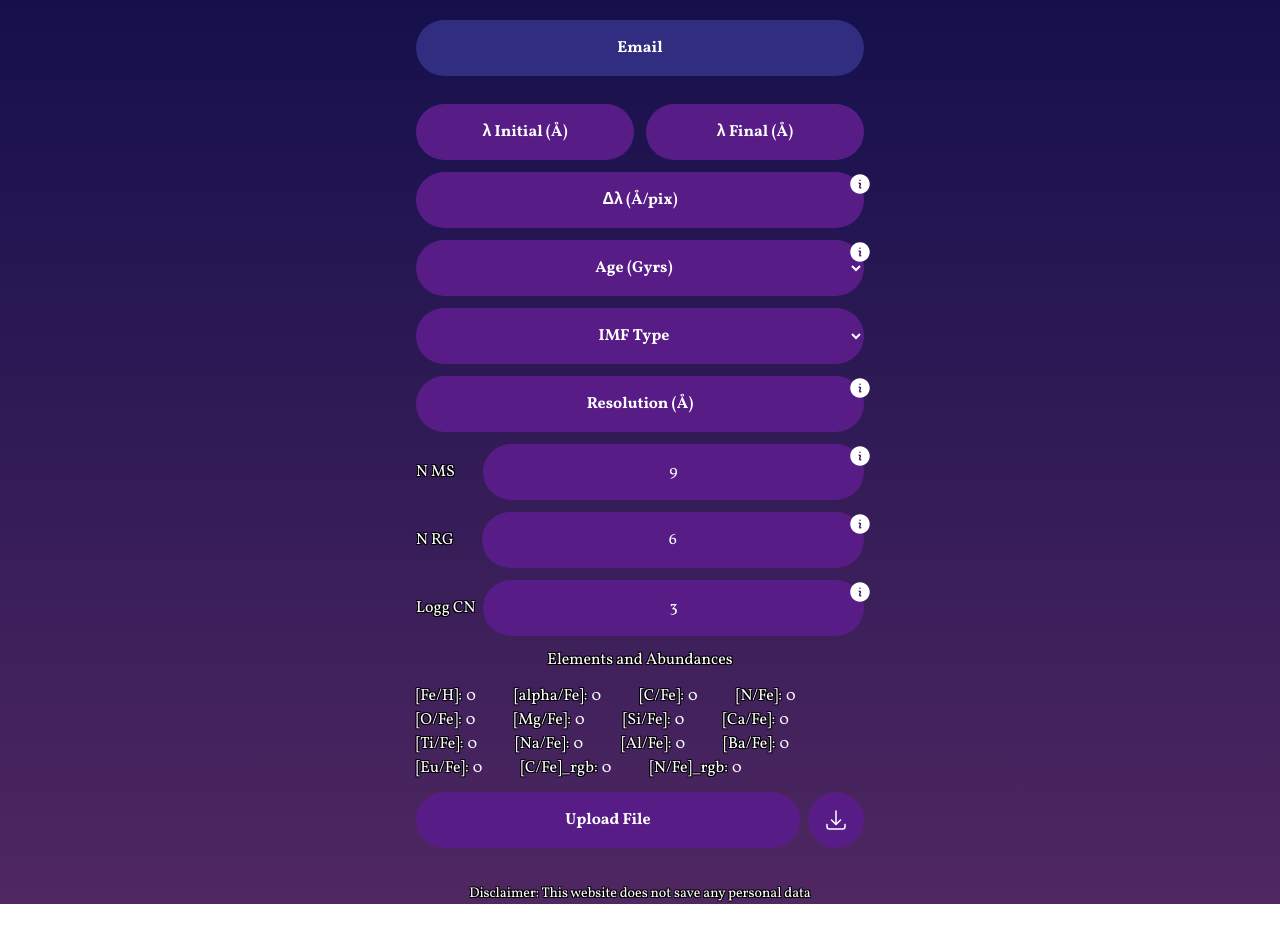
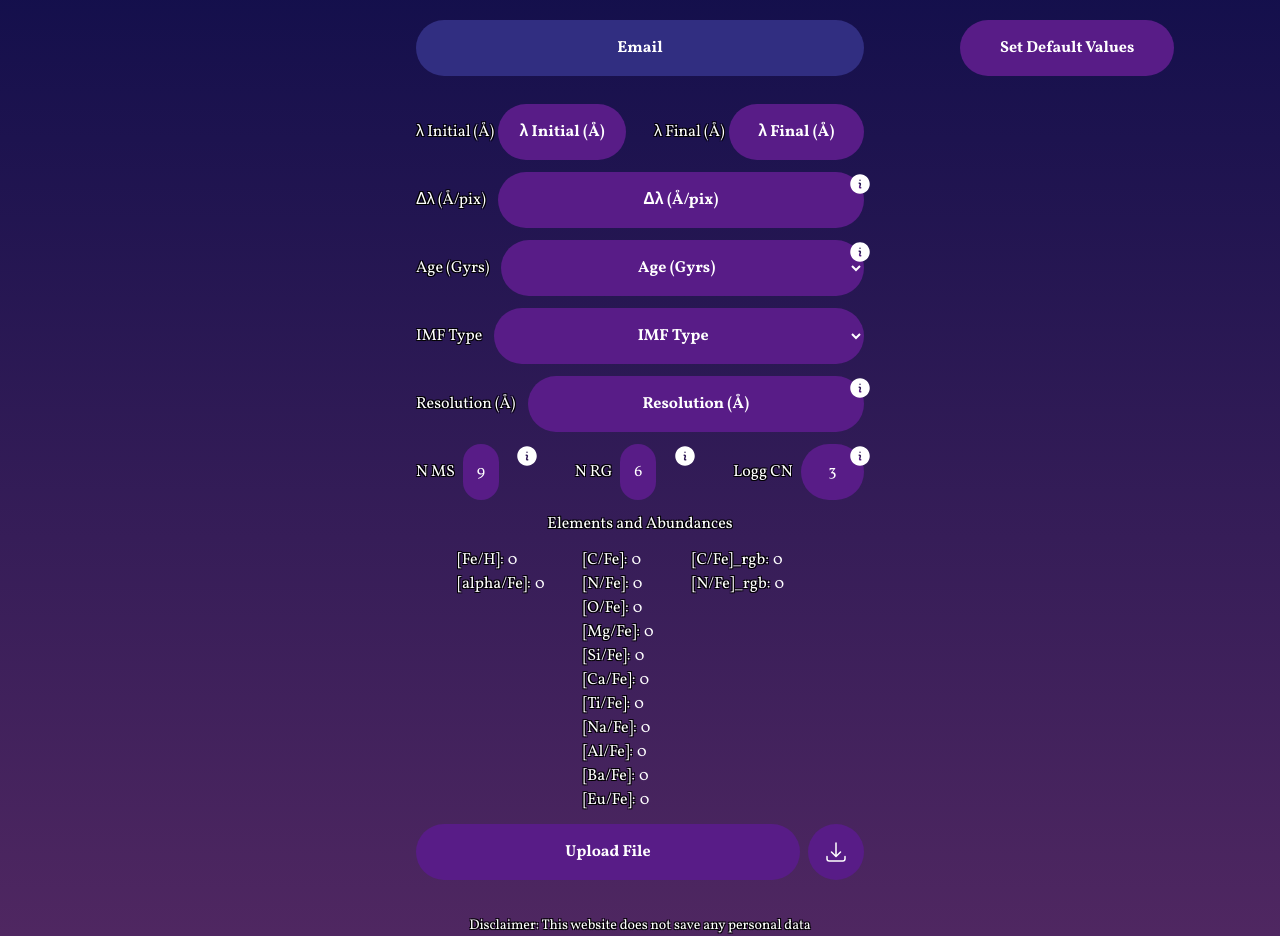
Before and after one commit to MiliArizla/ssps-website, a Next.js app: page / in a window 1280 px wide. Shown: the part 260-1196 px from the top of the page. Before the commit the page ends 1164 px from the top, so only its background shows below. Built offline with nearby package versions, Linux system fonts and the light colour scheme.

Commit message:
feat: add the default values button, fixed the elements and abundances and reorganize the inputs

```diff
--- /dev/null
+++ b/app/InfoTooltip2.component.tsx
@@ -0,0 +1,32 @@
+import React from "react";
+
+export interface InfoToolTip2Props {
+  information: string;
+}
+
+export const InfoToolTip2: React.FC<
+  React.PropsWithChildren<InfoToolTip2Props>
+> = ({ information, children }) => {
+  return (
+    <div className="relative w-full">
+      <span
+        className="info-button absolute right-2 cursor-pointer"
+        title={information}
+      >
+        <svg
+          xmlns="http://www.w3.org/2000/svg"
+          viewBox="0 0 24 24"
+          fill="currentColor"
+          className="w-6 h-6"
+        >
+          <path
+            fillRule="evenodd"
+            d="M2.25 12c0-5.385 4.365-9.75 9.75-9.75s9.75 4.365 9.75 9.75-4.365 9.75-9.75 9.75S2.25 17.385 2.25 12Zm8.706-1.442c1.146-.573 2.437.463 2.126 1.706l-.709 2.836.042-.02a.75.75 0 0 1 .67 1.34l-.04.022c-1.147.573-2.438-.463-2.127-1.706l.71-2.836-.042.02a.75.75 0 1 1-.671-1.34l.041-.022ZM12 9a.75.75 0 1 0 0-1.5.75.75 0 0 0 0 1.5Z"
+            clipRule="evenodd"
+          />
+        </svg>
+      </span>
+      {children}
+    </div>
+  );
+};
--- a/app/page.tsx
+++ b/app/page.tsx
@@ -2,6 +2,7 @@
 
 import { useState } from "react";
 import { InfoToolTip } from "./InfoTooltip.component";
+import { InfoToolTip2 } from "./InfoTooltip2.component";
 import { useRouter } from "next/navigation";
 import Joi from "joi";
 import { v4 as uuidv4 } from "uuid";
@@ -18,7 +19,9 @@ interface Spectrum {
   nms: number;
   nrg: number;
   loggcn: number;
-  abundances: Array<number>;
+  abundances1: Array<number>;
+  abundances2: Array<number>;
+  abundances3: Array<number>;
 }
 
 const romanNumber: Array<string> = ["I", "II", "III", "IV", "V", "VI", "VII"];
@@ -51,9 +54,9 @@ export default function Home() {
 
   const router = useRouter();
 
-  const elements = [
-    "[Fe/H]",
-    "[alpha/Fe]",
+  const elements1 = ["[Fe/H]", "[alpha/Fe]"];
+
+  const elements2 = [
     "[C/Fe]",
     "[N/Fe]",
     "[O/Fe]",
@@ -65,13 +68,17 @@ export default function Home() {
     "[Al/Fe]",
     "[Ba/Fe]",
     "[Eu/Fe]",
-    "[C/Fe]_rgb",
-    "[N/Fe]_rgb",
   ];
 
-  const [abundances, setAbundances] = useState([
-    0, 0, 0, 0, 0, 0, 0, 0, 0, 0, 0, 0, 0, 0, 0,
+  const elements3 = ["[C/Fe]_rgb", "[N/Fe]_rgb"];
+
+  const [abundances1, setAbundances1] = useState([0, 0]);
+
+  const [abundances2, setAbundances2] = useState([
+    0, 0, 0, 0, 0, 0, 0, 0, 0, 0, 0,
   ]);
+
+  const [abundances3, setAbundances3] = useState([0, 0]);
 
   const [selectedSpectrum, setSelectedSpectrum] = useState<
     string | undefined
@@ -92,6 +99,22 @@ export default function Home() {
     !isNaN(resolution as number) &&
     resolution !== ("" as unknown as number);
 
+  function defaultValues() {
+    setInitialLambda(8000);
+    setFinalLambda(9000);
+    setDeltaLambda(0.1);
+    setAge(12);
+    setImfType("Salpeter");
+    setImfSlope(undefined);
+    setResolution(0.5);
+    setNms(9);
+    setNrg(6);
+    setLoggcn(3);
+    setAbundances1([0, 0]);
+    setAbundances2([0, 0, 0, 0, 0, 0, 0, 0, 0, 0, 0]);
+    setAbundances3([0, 0]);
+  }
+
   function loadSpectrum(spectrum: Spectrum) {
     setSelectedSpectrum(spectrum.id);
     setInitialLambda(spectrum.initialLambda);
@@ -104,7 +127,9 @@ export default function Home() {
     setNms(spectrum.nms);
     setNrg(spectrum.nrg);
     setLoggcn(spectrum.loggcn);
-    setAbundances(spectrum.abundances);
+    setAbundances1(spectrum.abundances1);
+    setAbundances2(spectrum.abundances2);
+    setAbundances3(spectrum.abundances3);
   }
 
   function addSpectrum(resetData: boolean) {
@@ -120,7 +145,9 @@ export default function Home() {
       nms,
       nrg,
       loggcn,
-      abundances,
+      abundances1,
+      abundances2,
+      abundances3,
     };
 
     if (resetData) {
@@ -134,7 +161,9 @@ export default function Home() {
       setNms(9);
       setNrg(6);
       setLoggcn(3);
-      setAbundances([0, 0, 0, 0, 0, 0, 0, 0, 0, 0, 0, 0, 0, 0, 0]);
+      setAbundances1([0, 0]);
+      setAbundances2([0, 0, 0, 0, 0, 0, 0, 0, 0, 0, 0]);
+      setAbundances3([0, 0]);
       setSelectedSpectrum(() => undefined);
     } else {
       setSelectedSpectrum(spectrum.id);
@@ -214,7 +243,9 @@ export default function Home() {
           value={email}
           onChange={(event) => setEmail(event.target.value)}
         />
-        <div className="w-full flex gap-3 justify-center">
+        <div className="w-full flex gap-7 justify-center">
+          <div className="w-full flex items-center gap-0">
+            <label className="shrink-0 mr-1">λ Initial (Å)</label>
             <input
               className="input-pretty w-full"
               placeholder="λ Initial (Å)"
@@ -227,6 +258,9 @@ export default function Home() {
                 setInitialLambda(parseFloat(event.target.value))
               }
             />
+          </div>
+          <div className="w-full flex items-center gap-0">
+            <label className="shrink-0 mr-1">λ Final (Å)</label>
             <input
               className="input-pretty w-full"
               placeholder="λ Final (Å)"
@@ -235,19 +269,29 @@ export default function Home() {
               max={10000}
               step={0.1}
               value={finalLambda}
-            onChange={(event) => setFinalLambda(parseFloat(event.target.value))}
+              onChange={(event) =>
+                setFinalLambda(parseFloat(event.target.value))
+              }
             />
           </div>
+        </div>
         <InfoToolTip information="Delta Lambda">
+          <div className="w-full flex items-center gap-2">
+            <label className="shrink-0 mr-1">Δλ (Å/pix)</label>
             <input
               className="input-pretty w-full"
               placeholder="Δλ (Å/pix)"
               type="number"
               value={deltaLambda}
-            onChange={(event) => setDeltaLambda(parseFloat(event.target.value))}
+              onChange={(event) =>
+                setDeltaLambda(parseFloat(event.target.value))
+              }
             />
+          </div>
         </InfoToolTip>
         <InfoToolTip information="The ages go from 8 Gyrs to 14 Gyrs">
+          <div className="w-full flex items-center gap-2">
+            <label className="shrink-0 mr-1">Age (Gyrs)</label>
             <select
               className="input-pretty w-full font-bold"
               value={age}
@@ -264,7 +308,10 @@ export default function Home() {
               <option value={13}>13</option>
               <option value={14}>14</option>
             </select>
+          </div>
         </InfoToolTip>
+        <div className="w-full flex items-center gap-2">
+          <label className="shrink-0 mr-1">IMF Type</label>
           <select
             className="input-pretty w-full font-bold"
             value={imfType}
@@ -277,8 +324,11 @@ export default function Home() {
             <option value={"Salpeter"}>Salpeter</option>
             <option value={"Unimodal"}>Unimodal</option>
           </select>
+        </div>
         {imfType === "Unimodal" && (
           <InfoToolTip information="Add the IMF Slope the values go from 1 to 7">
+            <div className="w-full flex items-center gap-2">
+              <label className="shrink-0 mr-1">IMF Slope</label>
               <input
                 className="input-pretty w-full"
                 placeholder="IMF Slope"
@@ -293,22 +343,29 @@ export default function Home() {
                   )
                 }
               ></input>
+            </div>
           </InfoToolTip>
         )}
         <InfoToolTip information="Add the resolution in Å">
+          <div className="w-full flex items-center gap-2 ">
+            <label className="shrink-0 mr-1">Resolution (Å)</label>
             <input
               className="input-pretty w-full"
               placeholder="Resolution (Å)"
               type="number"
               value={resolution}
-            onChange={(event) => setResolution(parseFloat(event.target.value))}
+              onChange={(event) =>
+                setResolution(parseFloat(event.target.value))
+              }
             />
+          </div>
         </InfoToolTip>
-        <InfoToolTip information="Add Info here">
+        <div className="w-full flex gap-7 justify-center items-center">
+          <InfoToolTip2 information="Add Info here">
             <div className="flex w-full items-center">
-            <label className="shrink-0 mr-7">N MS</label>
+              <label className="shrink-0 mr-2">N MS</label>
               <input
-              className="input-pretty w-full"
+                className="input-pretty px-1"
                 placeholder="N MS"
                 type="number"
                 min={3}
@@ -316,16 +373,18 @@ export default function Home() {
                 step={1}
                 value={nms}
                 onChange={(event) =>
-                setNms(Math.max(3, Math.min(20, parseInt(event.target.value))))
+                  setNms(
+                    Math.max(3, Math.min(20, parseInt(event.target.value)))
+                  )
                 }
               />
             </div>
-        </InfoToolTip>
-        <InfoToolTip information="Add Info here">
+          </InfoToolTip2>
+          <InfoToolTip2 information="Add Info here">
             <div className="flex w-full items-center">
-            <label className="shrink-0 mr-7">N RG</label>
+              <label className="shrink-0 mr-2">N RG</label>
               <input
-              className="input-pretty w-full"
+                className="input-pretty px-1"
                 placeholder="N RG"
                 type="number"
                 min={3}
@@ -333,11 +392,13 @@ export default function Home() {
                 step={1}
                 value={nrg}
                 onChange={(event) =>
-                setNrg(Math.max(3, Math.min(15, parseInt(event.target.value))))
+                  setNrg(
+                    Math.max(3, Math.min(15, parseInt(event.target.value)))
+                  )
                 }
               />
             </div>
-        </InfoToolTip>
+          </InfoToolTip2>
           <InfoToolTip information="Add Info here">
             <div className="flex w-full items-center">
               <label className="shrink-0 mr-2">Logg CN</label>
@@ -357,23 +418,60 @@ export default function Home() {
               />
             </div>
           </InfoToolTip>
+        </div>
         <p>Elements and Abundances</p>
         <div className="flex flex-wrap">
-          {elements.map((element, index) => (
-            <div key={element}>
-              <label className="mr-1">{element}:</label>
+          <div className="flex-col">
+            {elements1.map((element1, index) => (
+              <div key={element1}>
+                <label className="mr-1">{element1}:</label>
                 <input
                   className="placeholder:text-white bg-transparent w-12"
-                value={abundances[index]}
+                  value={abundances1[index]}
                   type="number"
                   onChange={(event) =>
-                  setAbundances(
-                    abundances.with(index, parseFloat(event.target.value))
+                    setAbundances1(
+                      abundances1.with(index, parseFloat(event.target.value))
                     )
                   }
                 />
               </div>
             ))}
+          </div>
+          <div>
+            {elements2.map((element2, index) => (
+              <div key={element2}>
+                <label className="mr-1">{element2}:</label>
+                <input
+                  className="placeholder:text-white bg-transparent w-12"
+                  value={abundances2[index]}
+                  type="number"
+                  onChange={(event) =>
+                    setAbundances2(
+                      abundances2.with(index, parseFloat(event.target.value))
+                    )
+                  }
+                />
+              </div>
+            ))}
+          </div>
+          <div>
+            {elements3.map((element3, index) => (
+              <div key={element3}>
+                <label className="mr-1">{element3}:</label>
+                <input
+                  className="placeholder:text-white bg-transparent w-12"
+                  value={abundances3[index]}
+                  type="number"
+                  onChange={(event) =>
+                    setAbundances3(
+                      abundances3.with(index, parseFloat(event.target.value))
+                    )
+                  }
+                />
+              </div>
+            ))}
+          </div>
         </div>
         <div className="w-full flex items-center mb-4 gap-2">
           <button className="input-pretty w-full font-bold ">
@@ -422,6 +520,14 @@ export default function Home() {
           </button>
         )}
       </div>
+      <div>
+        <button
+          className=" bg-purple-900 rounded-full py-4 px-10 text-white text-center font-bold hover:shadow-lg hover:shadow-fuchsia-700"
+          onClick={() => defaultValues()}
+        >
+          Set Default Values
+        </button>
+      </div>
     </main>
   );
 }
```
Lines whose indentation alone changed are shown as unchanged.
